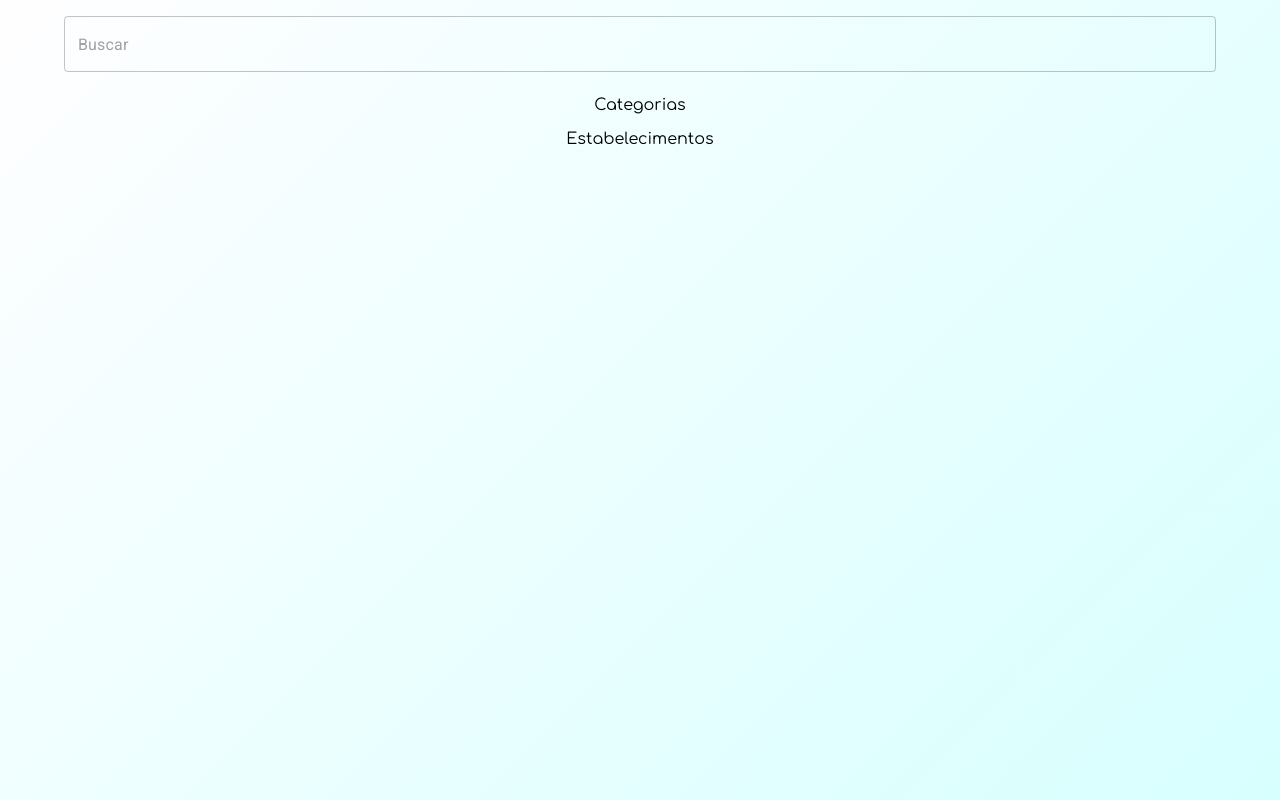
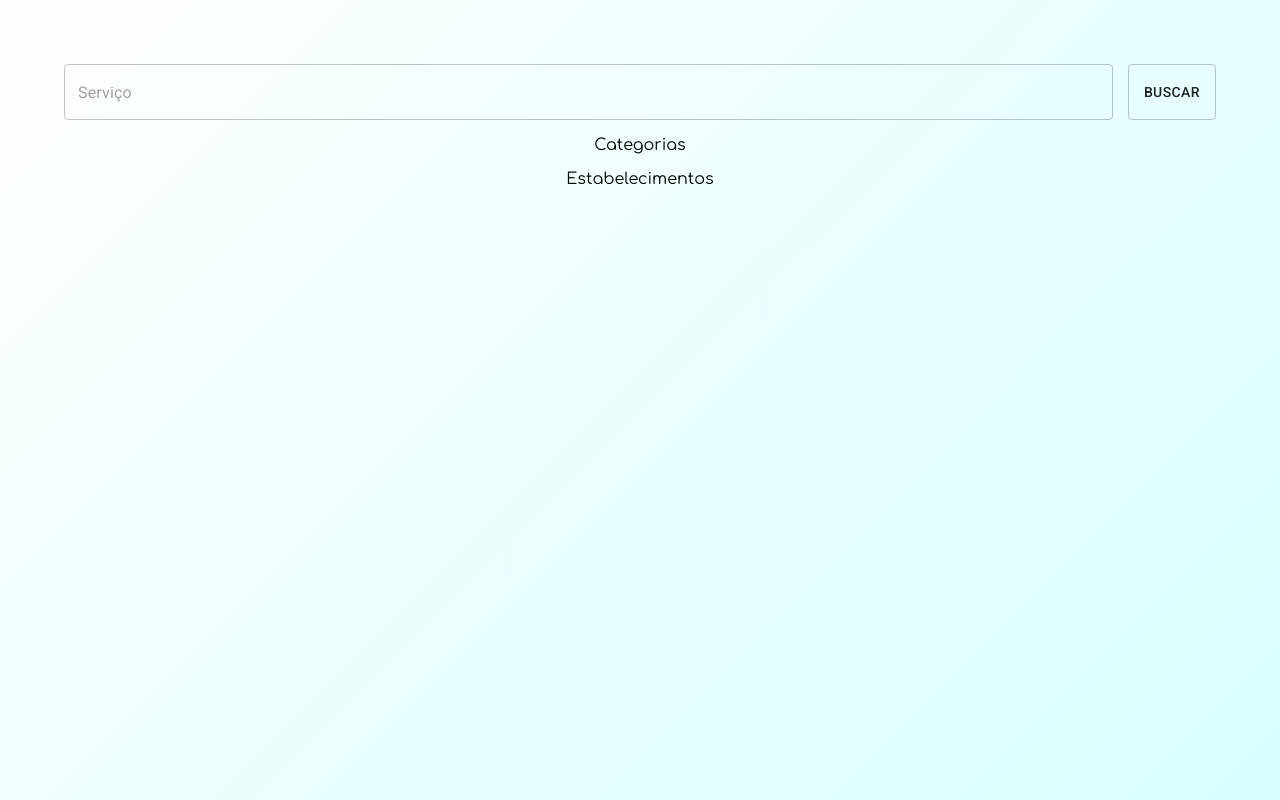
Before and after one commit to joaomcouto/UFMG-20201, a React (Create React App) app in the folder servi/: page /search in a window 1280 px wide. Built offline with nearby package versions, Linux system fonts and the light colour scheme.

Commit message:
new search bar

```diff
--- a/servi/src/components/Busca/Busca.css
+++ b/servi/src/components/Busca/Busca.css
@@ -6,8 +6,16 @@
     align-items: center;
 }
 
+.busca-container .search-bar-container {
+    display: flex;
+    width: 90vw;
+    margin-top: 5vw;
+}
+
+
 .busca-container .search-bar {
-    width: 90vw;
+    flex: 1;
+    margin-right: 15px;
 }
 
 .busca-container .section-name {
--- a/servi/src/components/Busca/index.js
+++ b/servi/src/components/Busca/index.js
@@ -8,8 +8,9 @@ import {Link} from "react-router-dom"
 export default function Busca() {
     return (
         <div className="busca-container">
-            <section>
-                <TextField className="search-bar" placeholder="Buscar" variant="outlined" margin="normal"/>
+            <section className="search-bar-container">
+                <TextField className="search-bar" placeholder="Serviço" variant="outlined"/>
+                <Button  variant="outlined">Buscar</Button>
             </section>
             <section>
                 <p className="section-name" >Categorias</p>
```
